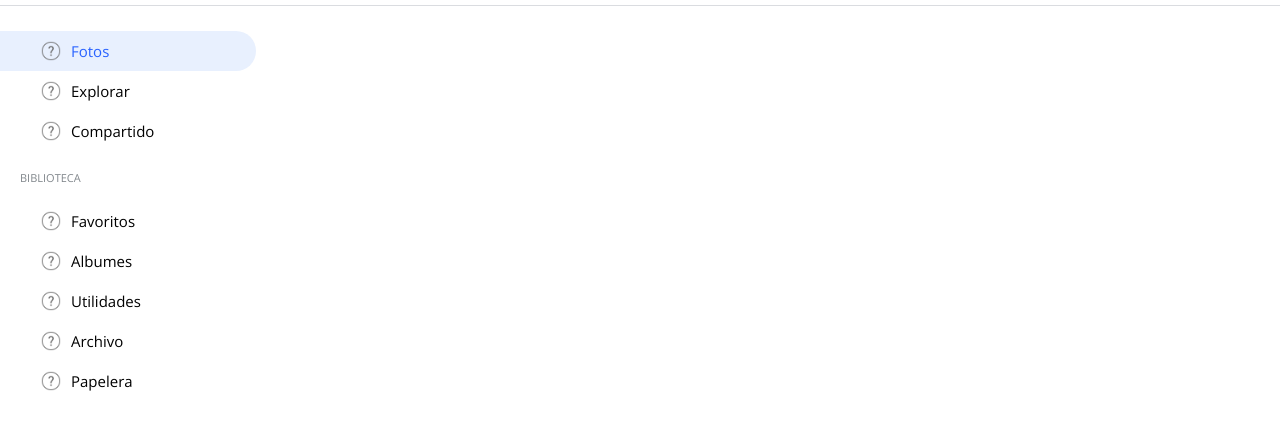
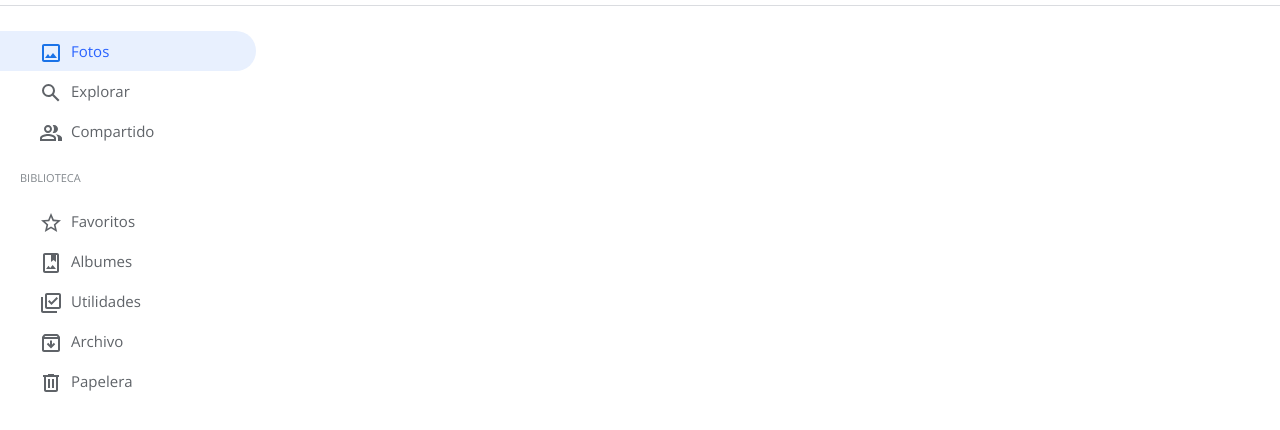
Before and after one commit to Diego-Luna/moonmakers-photos, a React app: page /photos in a window 1280 px wide. Shown: the part 60-490 px from the top of the page. Built offline with nearby package versions, Linux system fonts and the light colour scheme.

Commit message:
logos del fotos menu

```diff
--- a/src/assets/styles/components/General/botomStateGray.css
+++ b/src/assets/styles/components/General/botomStateGray.css
@@ -9,6 +9,7 @@
   align-items: center;
   border-radius: 0 50px 50px 0;
   font-size: 15px;
+  color: var(--font-color-two);
 }
 
 
--- a/src/assets/styles/style.css
+++ b/src/assets/styles/style.css
@@ -46,3 +46,10 @@ h2 {
   height: 85vh;
   display: flex;
 }
+
+.svg-blue {
+  fill: var(--color-blue-light);
+}
+.svg-gray {
+  fill: var(--font-color-two);
+}
--- a/src/components/General/Buttons/BotomStateGray.js
+++ b/src/components/General/Buttons/BotomStateGray.js
@@ -5,7 +5,14 @@ import { StateContex } from "../../../state";
 
 import "../../../assets/styles/components/General/botomStateGray.css";
 
-function BotomStateGray({ varState, stateReference, icon, alt, text }) {
+function BotomStateGray({
+  varState,
+  stateReference,
+  icon,
+  alt,
+  text,
+  children,
+}) {
   //  pasamos a nuestro react hook el contexto de nuestra aplicacion
   const { ChangeValueBotonsOnOff } = React.useContext(StateContex);
 
@@ -15,7 +22,7 @@ function BotomStateGray({ varState, stateReference, icon, alt, text }) {
       className={`BotomStateGray  ${varState ? "botonOn" : "botonOff"}`}
     >
       <figure className="icon-container-h icon-container-menu">
-        <img src={icon} alt={alt} />
+        {children} {/* <img src={icon} alt={alt} /> */}
       </figure>
       {text}
     </button>
--- a/src/components/MenuFotos.js
+++ b/src/components/MenuFotos.js
@@ -6,7 +6,6 @@ import { StateContex } from "../state";
 import BotomStateGray from "../components/General/Buttons/BotomStateGray";
 
 import "../assets/styles/components/menuFotos.css";
-import IconTest from "../assets/icons/help.png";
 
 function MenuFotos() {
   //  pasamos a nuestro react hook el contexto de nuestra aplicacion
@@ -21,25 +20,46 @@ function MenuFotos() {
           varState={stateBotons.fotos}
           stateReference={"fotos"}
           text="Fotos"
-          icon={IconTest}
-          alt="icono de fotos"
-        />
+        >
+          <svg
+            width="24px"
+            height="24px"
+            className={` ${stateBotons.fotos ? "svg-blue" : "svg-gray"} `}
+            viewBox="0 0 24 24"
+          >
+            <path d="M19 3H5c-1.1 0-2 .9-2 2v14c0 1.1.9 2 2 2h14c1.1 0 2-.9 2-2V5c0-1.1-.9-2-2-2zm0 16H5V5h14v14zm-5-7l-3 3.72L9 13l-3 4h12l-4-5z"></path>
+          </svg>
+        </BotomStateGray>
 
         <BotomStateGray
           varState={stateBotons.explorar}
           stateReference={"explorar"}
           text="Explorar"
-          icon={IconTest}
-          alt="icono de fotos"
-        />
+        >
+          <svg
+            width="24px"
+            height="24px"
+            className={` ${stateBotons.explorar ? "svg-blue" : "svg-gray"} `}
+            viewBox="0 0 24 24"
+          >
+            <path d="M20.49 19l-5.73-5.73C15.53 12.2 16 10.91 16 9.5A6.5 6.5 0 1 0 9.5 16c1.41 0 2.7-.47 3.77-1.24L19 20.49 20.49 19zM5 9.5C5 7.01 7.01 5 9.5 5S14 7.01 14 9.5 11.99 14 9.5 14 5 11.99 5 9.5z"></path>
+          </svg>
+        </BotomStateGray>
 
         <BotomStateGray
           varState={stateBotons.compartido}
           stateReference={"compartido"}
           text="Compartido"
-          icon={IconTest}
-          alt="icono de fotos"
-        />
+        >
+          <svg
+            width="24px"
+            height="24px"
+            className={` ${stateBotons.compartido ? "svg-blue" : "svg-gray"} `}
+            viewBox="0 0 24 24"
+          >
+            <path d="M15 8c0-1.42-.5-2.73-1.33-3.76.42-.14.86-.24 1.33-.24 2.21 0 4 1.79 4 4s-1.79 4-4 4c-.43 0-.84-.09-1.23-.21-.03-.01-.06-.02-.1-.03A5.98 5.98 0 0 0 15 8zm1.66 5.13C18.03 14.06 19 15.32 19 17v3h4v-3c0-2.18-3.58-3.47-6.34-3.87zM9 6c-1.1 0-2 .9-2 2s.9 2 2 2 2-.9 2-2-.9-2-2-2m0 9c-2.7 0-5.8 1.29-6 2.01V18h12v-1c-.2-.71-3.3-2-6-2M9 4c2.21 0 4 1.79 4 4s-1.79 4-4 4-4-1.79-4-4 1.79-4 4-4zm0 9c2.67 0 8 1.34 8 4v3H1v-3c0-2.66 5.33-4 8-4z"></path>
+          </svg>
+        </BotomStateGray>
       </div>
 
       <p className="menuFotos-elements">Biblioteca</p>
@@ -49,41 +69,76 @@ function MenuFotos() {
           varState={stateBotons.favoritos.value}
           stateReference={"favoritos"}
           text="Favoritos"
-          icon={IconTest}
-          alt="icono de fotos"
-        />
+        >
+          <svg
+            width="24px"
+            height="24px"
+            className={` ${stateBotons.favoritos.value ? "svg-blue" : "svg-gray"} `}
+            viewBox="0 0 24 24"
+          >
+            <path d="M22 9.24l-7.19-.62L12 2 9.19 8.63 2 9.24l5.46 4.73L5.82 21 12 17.27 18.18 21l-1.63-7.03L22 9.24zM12 15.4l-3.76 2.27 1-4.28-3.32-2.88 4.38-.38L12 6.1l1.71 4.04 4.38.38-3.32 2.88 1 4.28L12 15.4z"></path>
+          </svg>
+        </BotomStateGray>
 
         <BotomStateGray
           varState={stateBotons.albumes.value}
           stateReference={"albumes"}
           text="Albumes"
-          icon={IconTest}
-          alt="icono de fotos"
-        />
+        >
+          <svg
+            width="24px"
+            height="24px"
+            className={` ${stateBotons.albumes.value ? "svg-blue" : "svg-gray"} `}
+            viewBox="0 0 24 24"
+          >
+            <path d="M18 2H6c-1.1 0-2 .9-2 2v16c0 1.1.9 2 2 2h12c1.1 0 2-.9 2-2V4c0-1.1-.9-2-2-2zm0 18H6V4h6v7l2.5-1.88L17 11V4h1v16zm-4.33-6L17 18H7l2.5-3.2 1.67 2.18 2.5-2.98z"></path>
+          </svg>
+        </BotomStateGray>
 
         <BotomStateGray
           varState={stateBotons.utilidades}
           stateReference={"utilidades"}
           text="Utilidades"
-          icon={IconTest}
-          alt="icono de fotos"
-        />
+        >
+          <svg
+            width="24px"
+            height="24px"
+            className={` ${stateBotons.utilidades ? "svg-blue" : "svg-gray"} `}
+            viewBox="0 0 24 24"
+          >
+            <path d="M20 4v12H8V4h12m0-2H8c-1.1 0-2 .9-2 2v12c0 1.1.9 2 2 2h12c1.1 0 2-.9 2-2V4c0-1.1-.9-2-2-2zm-7.53 12L9 10.5l1.4-1.41 2.07 2.08L17.6 6 19 7.41 12.47 14zM4 6H2v14c0 1.1.9 2 2 2h14v-2H4V6z"></path>
+          </svg>
+        </BotomStateGray>
 
         <BotomStateGray
           varState={stateBotons.archivo.value}
           stateReference={"archivo"}
           text="Archivo"
-          icon={IconTest}
-          alt="icono de fotos"
-        />
+        >
+          <svg
+            width="24px"
+            height="24px"
+            className={` ${stateBotons.archivo.value ? "svg-blue" : "svg-gray"} `}
+            viewBox="0 0 24 24"
+          >
+            <path d="M20.54 5.23l-1.39-1.68C18.88 3.21 18.47 3 18 3H6c-.47 0-.88.21-1.16.55L3.46 5.23C3.17 5.57 3 6.02 3 6.5V19c0 1.1.9 2 2 2h14c1.1 0 2-.9 2-2V6.5c0-.48-.17-.93-.46-1.27zM6.24 5h11.52l.83 1H5.42l.82-1zM5 19V8h14v11H5zm8-5.35V9.5h-2v4.15l-1.79-1.79-1.42 1.41L12 17.48l4.21-4.21-1.42-1.41z"></path>
+          </svg>
+        </BotomStateGray>
 
         <BotomStateGray
           varState={stateBotons.papelera.value}
           stateReference={"papelera"}
           text="Papelera"
-          icon={IconTest}
-          alt="icono de fotos"
-        />
+        >
+          <svg
+            width="24px"
+            height="24px"
+            className={` ${stateBotons.papelera.value ? "svg-blue" : "svg-gray"} `}
+            viewBox="0 0 24 24"
+          >
+            <path d="M15 4V3H9v1H4v2h1v13c0 1.1.9 2 2 2h10c1.1 0 2-.9 2-2V6h1V4h-5zm2 15H7V6h10v13zM9 8h2v9H9zm4 0h2v9h-2z"></path>
+          </svg>
+        </BotomStateGray>
       </div>
     </div>
   );
```
